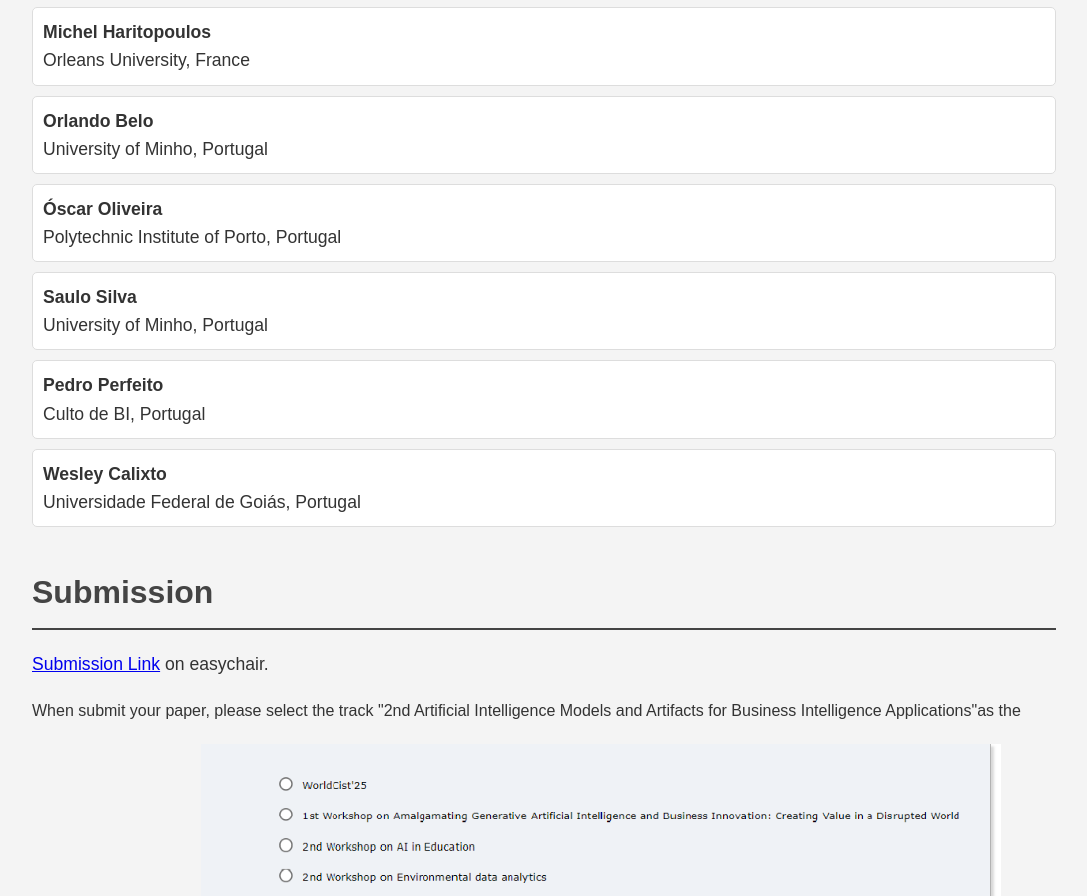
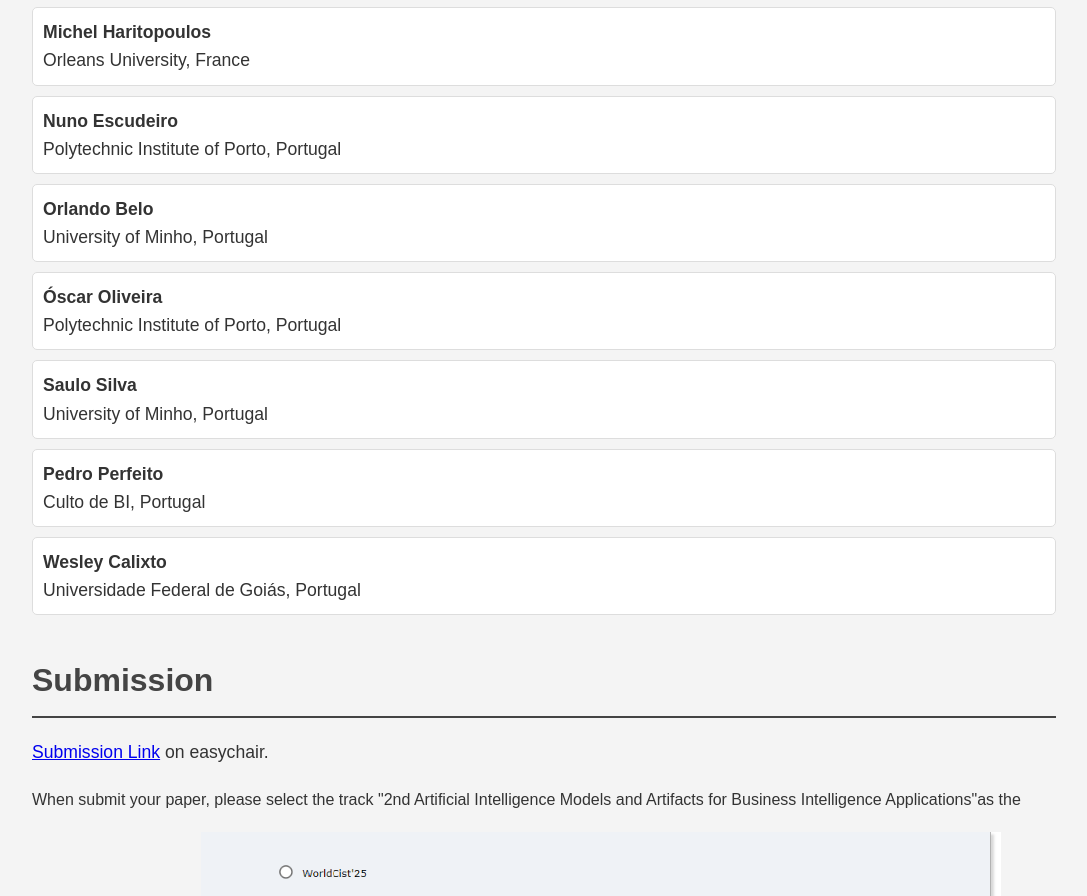
Before and after one commit to aim-abia/aim-abia.github.io, a plain HTML site: page index.html in a window 1280 px wide. Shown: the part 3524-4420 px from the top of the page, without its empty margins (96-1183 px from the left). Drawn offline with Linux system fonts and the light colour scheme.

Commit message:
Update Program Comitte

```diff
--- a/index.html
+++ b/index.html
@@ -226,7 +226,7 @@
                 <li><strong>Manuel Santos</strong>University of Minho, Portugal</li>
                 <li><strong>Martina Sestak</strong>University of Maribor, Slovenia</li>
                 <li><strong>Michel Haritopoulos</strong>Orleans University, France</li>
-                <!--<li><strong>Nuno Escudeiro</strong>Polytechnic Institute of Porto, Portugal</li>-->
+                <li><strong>Nuno Escudeiro</strong>Polytechnic Institute of Porto, Portugal</li>
                 <li><strong>Orlando Belo</strong>University of Minho, Portugal</li>
                 <li><strong>Óscar Oliveira</strong>Polytechnic Institute of Porto, Portugal</li>
                 <!--<li><strong>Paulo Novais</strong>University of Minho, Portugal</li>-->
```
